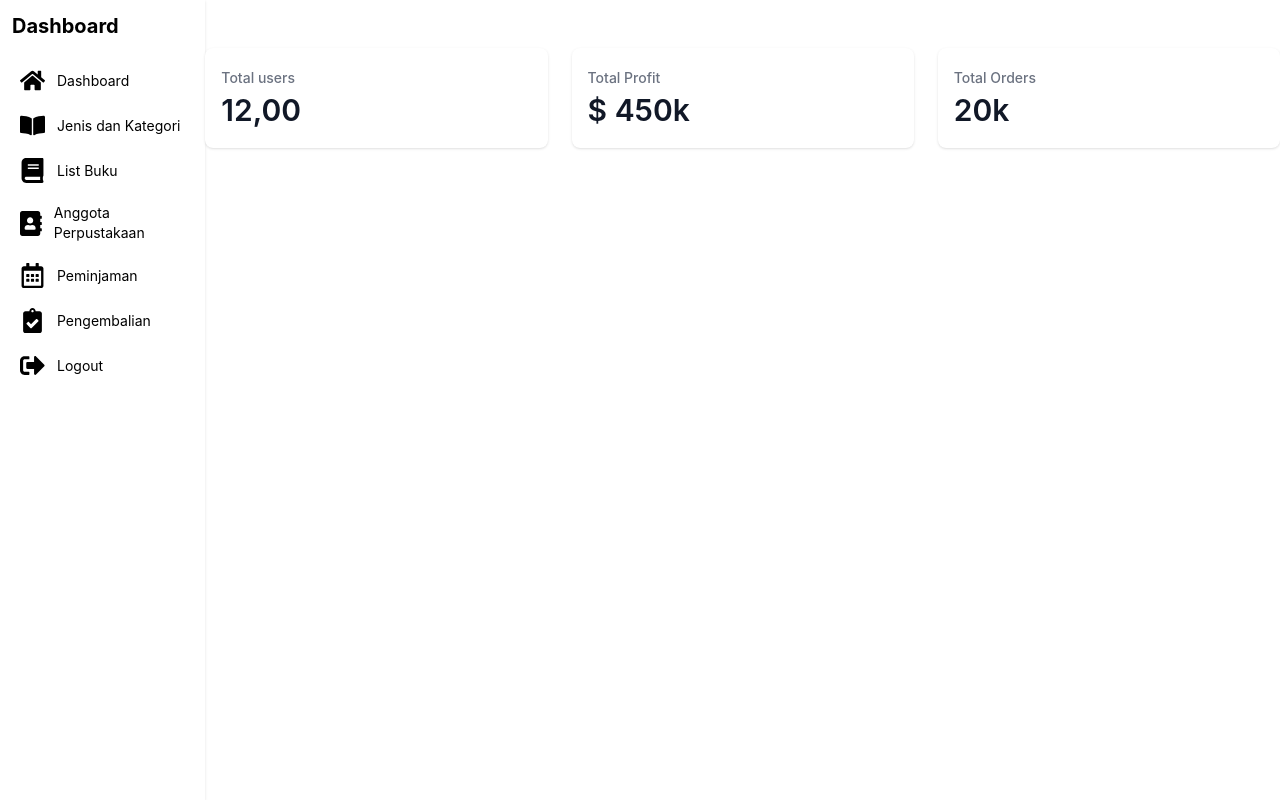
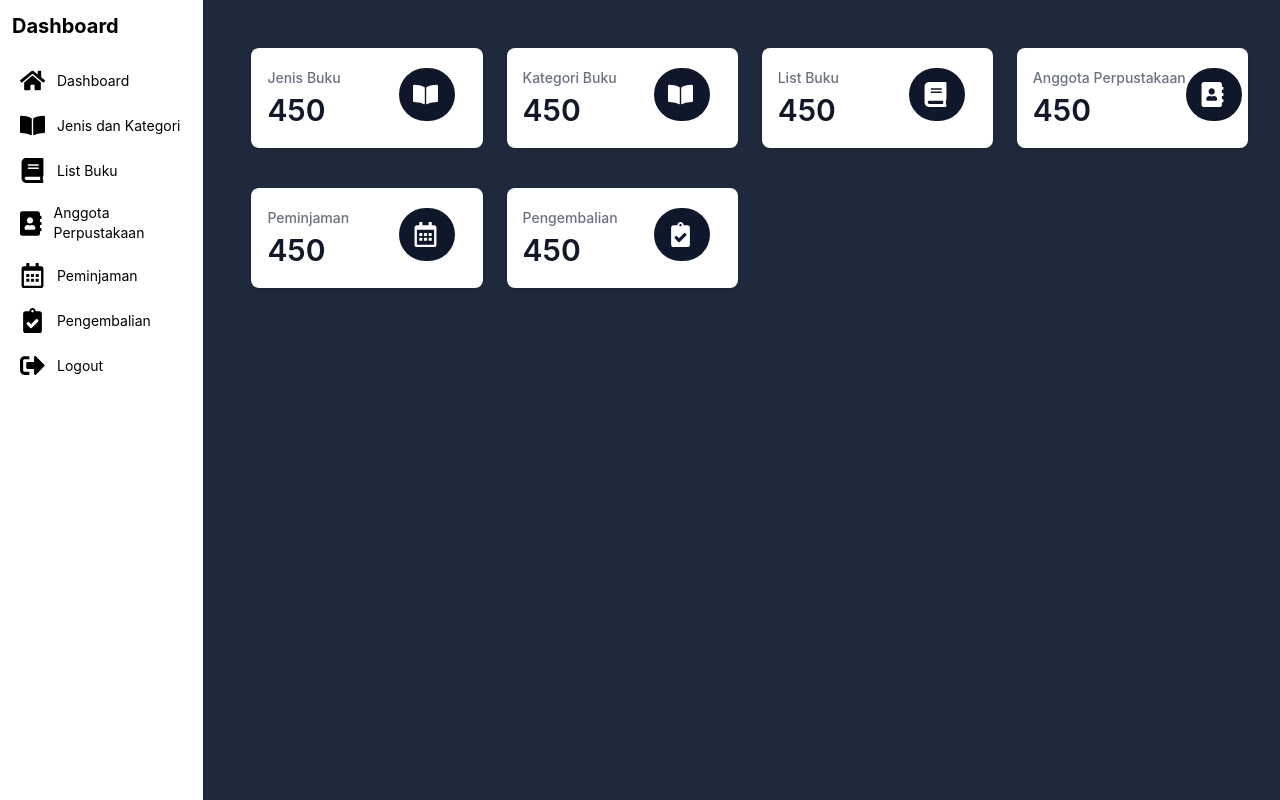
Before and after one commit to fadilaaka/react-admin-library, a React (Create React App) app: page / in a window 1280 px wide. Built offline with nearby package versions, Linux system fonts and the light colour scheme.

Commit message:
Edit dashboard, add peminjaman

```diff
--- a/src/App.js
+++ b/src/App.js
@@ -2,12 +2,14 @@ import React from "react";
 import { Routes, Route } from "react-router-dom";
 import Dashboard from "./pages/Dashboard";
 import Login from "./pages/Login";
+import Peminjaman from "./pages/Peminjaman";
 
 const App = () => {
   return (
     <Routes>
       <Route path="/login" element={<Login />} />
       <Route path="/" element={<Dashboard />} />
+      <Route path="/peminjaman" element={<Peminjaman />} />
     </Routes>
   );
 };
--- a/src/components/Sidebar.js
+++ b/src/components/Sidebar.js
@@ -21,7 +21,7 @@ const Sidebar = () => {
           <ul className="pt-2 pb-4 space-y-1 text-sm">
             <li className="rounded-sm">
               <Link
-                to="/dashboard"
+                to="/"
                 className="flex items-center p-2 space-x-3 rounded-md"
               >
                 <FaHome size={25} />
--- a/src/pages/Dashboard.js
+++ b/src/pages/Dashboard.js
@@ -1,34 +1,109 @@
 import React from "react";
+import { FaAddressBook, FaBook, FaBookOpen, FaClipboardCheck, FaRegCalendarAlt } from "react-icons/fa";
 import Sidebar from "../components/Sidebar";
 
 const Dashboard = () => {
   return (
-    <div className="flex">
+    <div className="flex bg-slate-800">
       <Sidebar />
-      <div className="container mx-auto mt-12">
-        <div className="grid grid-cols-1 gap-6 mb-6 lg:grid-cols-3">
-          <div className="w-full px-4 py-5 bg-white rounded-lg shadow">
-            <div className="text-sm font-medium text-gray-500 truncate">
-              Total users
+      <div className="container mx-auto p-10">
+        <div className="grid grid-cols-1 gap-6 mb-6 lg:grid-cols-4">
+          <div className="w-full px-4 py-5 m-2 bg-white rounded-lg shadow flex flex-row">
+            <div className="left-section w-4/5">
+              <div className="text-sm font-medium text-gray-500 truncate">
+                Jenis Buku
+              </div>
+              <div className="mt-1 text-3xl font-semibold text-gray-900">
+                450
+              </div>
             </div>
-            <div className="mt-1 text-3xl font-semibold text-gray-900">
-              12,00
+            <div className="right-section">
+              <div className="icon w-14 p-3.5 bg-slate-900 text-white rounded-full mr-3 float-right">
+                <FaBookOpen size={25} />
+              </div>
             </div>
           </div>
-          <div className="w-full px-4 py-5 bg-white rounded-lg shadow">
-            <div className="text-sm font-medium text-gray-500 truncate">
-              Total Profit
+
+          <div className="w-full px-4 py-5 m-2 bg-white rounded-lg shadow flex flex-row">
+            <div className="left-section w-4/5">
+              <div className="text-sm font-medium text-gray-500 truncate">
+                Kategori Buku
+              </div>
+              <div className="mt-1 text-3xl font-semibold text-gray-900">
+                450
+              </div>
             </div>
-            <div className="mt-1 text-3xl font-semibold text-gray-900">
-              $ 450k
+            <div className="right-section">
+              <div className="icon w-14 p-3.5 bg-slate-900 text-white rounded-full mr-3 float-right">
+                <FaBookOpen size={25} />
+              </div>
             </div>
           </div>
-          <div className="w-full px-4 py-5 bg-white rounded-lg shadow">
-            <div className="text-sm font-medium text-gray-500 truncate">
-              Total Orders
+
+          <div className="w-full px-4 py-5 m-2 bg-white rounded-lg shadow flex flex-row">
+            <div className="left-section w-4/5">
+              <div className="text-sm font-medium text-gray-500 truncate">
+                List Buku
+              </div>
+              <div className="mt-1 text-3xl font-semibold text-gray-900">
+                450
+              </div>
             </div>
-            <div className="mt-1 text-3xl font-semibold text-gray-900">20k</div>
+            <div className="right-section">
+              <div className="icon w-14 p-3.5 bg-slate-900 text-white rounded-full mr-3 float-right">
+                <FaBook size={25} />
+              </div>
+            </div>
           </div>
+
+          <div className="w-full px-4 py-5 m-2 bg-white rounded-lg shadow flex flex-row">
+            <div className="left-section w-4/5">
+              <div className="text-sm font-medium text-gray-500 truncate">
+                Anggota Perpustakaan
+              </div>
+              <div className="mt-1 text-3xl font-semibold text-gray-900">
+                450
+              </div>
+            </div>
+            <div className="right-section">
+              <div className="icon w-14 p-3.5 bg-slate-900 text-white rounded-full mr-3 float-right">
+                <FaAddressBook size={25} />
+              </div>
+            </div>
+          </div>
+
+          <div className="w-full px-4 py-5 m-2 bg-white rounded-lg shadow flex flex-row">
+            <div className="left-section w-4/5">
+              <div className="text-sm font-medium text-gray-500 truncate">
+                Peminjaman
+              </div>
+              <div className="mt-1 text-3xl font-semibold text-gray-900">
+                450
+              </div>
+            </div>
+            <div className="right-section">
+              <div className="icon w-14 p-3.5 bg-slate-900 text-white rounded-full mr-3 float-right">
+                <FaRegCalendarAlt size={25} />
+              </div>
+            </div>
+          </div>
+
+          <div className="w-full px-4 py-5 m-2 bg-white rounded-lg shadow flex flex-row">
+            <div className="left-section w-4/5">
+              <div className="text-sm font-medium text-gray-500 truncate">
+                Pengembalian
+              </div>
+              <div className="mt-1 text-3xl font-semibold text-gray-900">
+                450
+              </div>
+            </div>
+            <div className="right-section">
+              <div className="icon w-14 p-3.5 bg-slate-900 text-white rounded-full mr-3 float-right">
+                <FaClipboardCheck size={25} />
+              </div>
+            </div>
+          </div>
+
         </div>
       </div>
     </div>
--- /dev/null
+++ b/src/pages/Peminjaman.js
@@ -0,0 +1,69 @@
+import React from "react";
+import { FaRegCalendarAlt } from "react-icons/fa";
+import Sidebar from "../components/Sidebar";
+
+const Peminjaman = () => {
+  return (
+    <div className="flex bg-slate-800">
+      <Sidebar />
+      <div className="container mx-auto p-10">
+
+
+        <div class="mb-4 border-b rounded-t-lg border-gray-200 dark:border-gray-700 bg-white">
+            <ul class="flex flex-wrap  text-sm font-medium text-center" id="myTab" data-tabs-toggle="#myTabContent" role="tablist">
+                <li class="mr-2 w-full" role="presentation">
+                    <button class="inline-block p-4 rounded-t-lg w-full border-b-2" id="profile-tab" data-tabs-target="#profile" type="button" role="tab" aria-controls="profile" aria-selected="false">Peminjaman</button>
+                </li>
+
+                <div class="container my-12 py-12 mx-auto px-4 md:px-6 lg:px-12">
+                    <section class="mb-20 text-gray-800">
+                    <div class="block rounded-lg shadow-lg bg-white">
+                        <div class="flex flex-col">
+                            <div class="overflow-x-auto sm:-mx-6 lg:-mx-8">
+                                <div class="inline-block min-w-full sm:px-6 lg:px-8">
+                                    <div class="overflow-hidden">
+                                        <table class="min-w-full mb-0">
+                                            <thead class="border-b rounded-t-lg text-left">
+                                                <tr class="border-b bg-gray-100">
+                                                    <th scope="col" class="rounded-tl-lg text-sm font-medium px-6 py-4">No</th>
+                                                    <th scope="col" class="text-sm font-medium px-6 py-4">Tanggal Peminjaman</th>
+                                                    <th scope="col" class="text-sm font-medium px-6 py-4">Tanggal Pengembalian</th>
+                                                    <th scope="col" class="text-sm font-medium px-6 py-4">Nama</th>
+                                                    <th scope="col" class="text-sm font-medium px-6 py-4">Buku</th>
+                                                    <th scope="col" class="text-sm font-medium px-6 py-4">Status</th>
+                                                    <th scope="col" class="rounded-tr-lg text-sm font-medium px-6 py-4">Action</th>
+                                                </tr>
+                                            </thead>
+                                            <tbody>
+                                                <tr>
+                                                    <th class="text-sm font-medium px-6 py-4 whitespace-nowrap text-left" scope="row">1</th>
+                                                    <td class="text-sm font-normal px-6 py-4 whitespace-nowrap text-left text-gray-500">12/12/2022</td>
+                                                    <td class="text-sm font-normal px-6 py-4 whitespace-nowrap text-left text-gray-500">12/16/2022</td>
+                                                    <td class="text-sm font-normal px-6 py-4 whitespace-nowrap text-left text-gray-500">Elsa</td>
+                                                    <td class="text-sm font-normal px-6 py-4 whitespace-nowrap text-left text-gray-500">Matahari</td>
+                                                    <td class="text-sm font-normal px-6 py-4 whitespace-nowrap text-left text-gray-500">belum dikonfirmasi</td>
+                                                    <td class="text-sm font-normal px-6 py-4 whitespace-nowrap text-right">
+                                                        <a href="#!" class="font-medium mr-2 text-blue-600 hover:text-blue-700 focus:text-blue-700 active:text-blue-800 transition duration-300 ease-in-out">Approve</a>
+                                                        <a href="#!" class="font-medium mr-2 text-blue-600 hover:text-blue-700 focus:text-blue-700 active:text-blue-800 transition duration-300 ease-in-out">Reject</a>
+                                                        <a href="#!" class="font-medium mr-2 text-blue-600 hover:text-blue-700 focus:text-blue-700 active:text-blue-800 transition duration-300 ease-in-out">Delete</a>
+                                                    </td>
+                                                </tr>
+                                            </tbody>
+                                        </table>
+                                    </div>
+                                </div>
+                            </div>
+                        </div>
+                    </div>
+                    </section>
+                </div>
+                    </ul>
+                </div>
+
+
+      </div>
+    </div>
+  );
+};
+
+export default Peminjaman;
```
